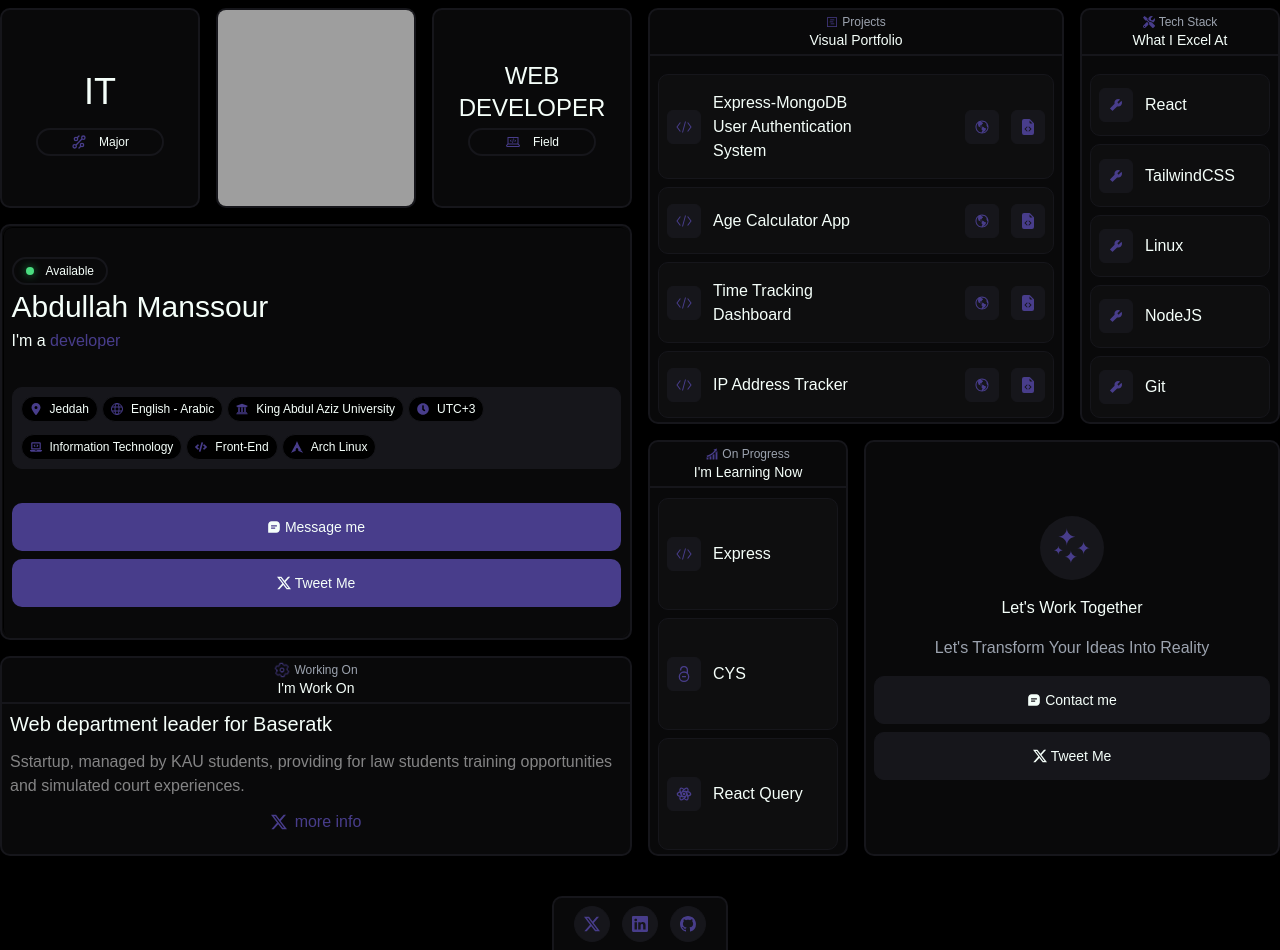
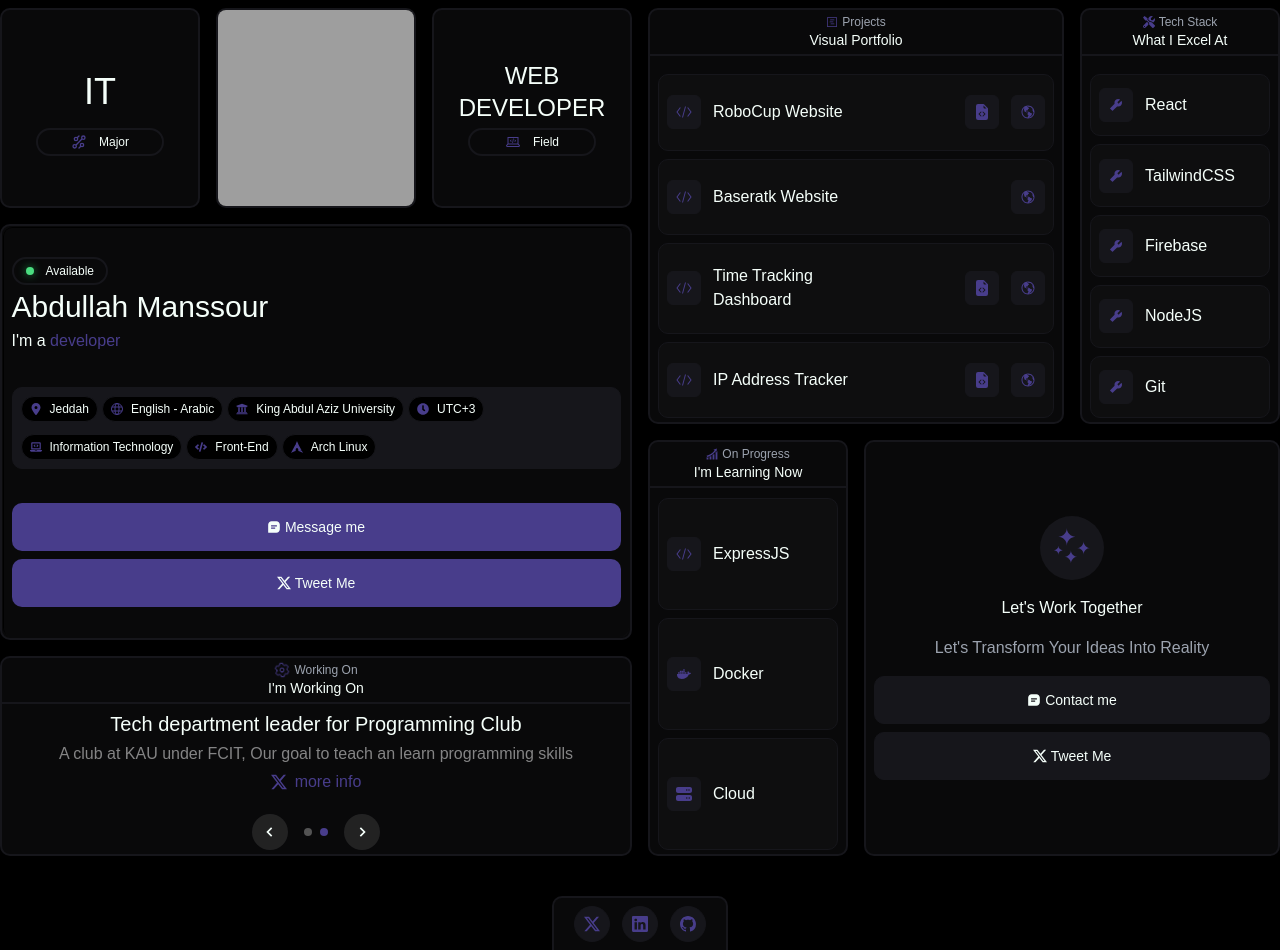
Before and after one commit to vAbdullh/portfolio, a React (Create React App) app in the folder interface/: page / in a window 1280 px wide. Built offline with nearby package versions, Linux system fonts and the light colour scheme; grey boxes are pictures that could not be loaded.

Commit message:
add new project

```diff
--- a/interface/package.json
+++ b/interface/package.json
@@ -18,7 +18,8 @@
     "start": "react-scripts start",
     "build": "react-scripts build",
     "test": "react-scripts test",
-    "eject": "react-scripts eject"
+    "eject": "react-scripts eject",
+    "deploy": "npm run build && firebase deploy && rm -fr build"
   },
   "eslintConfig": {
     "extends": [
--- a/interface/src/Pages/Home.jsx
+++ b/interface/src/Pages/Home.jsx
@@ -4,8 +4,8 @@ import Container from "../Components/Container";
 import Footer from "../Components/Footer";
 import Tags from "../Components/Tags";
 
-import { AiFillTool, AiOutlineLoading3Quarters } from "react-icons/ai";
-import { BiSolidMessageSquareDetail } from "react-icons/bi";
+import { AiFillTool, AiOutlineDocker, AiOutlineLoading3Quarters } from "react-icons/ai";
+import { BiChevronLeft, BiChevronRight, BiSolidMessageSquareDetail } from "react-icons/bi";
 import { BsFillFileEarmarkCodeFill, BsTwitterX } from "react-icons/bs";
 import { FaTools } from "react-icons/fa";
 import { GrTechnology } from "react-icons/gr";
@@ -17,8 +17,34 @@ import { LiaCodeSolid, LiaGlobeAmericasSolid, LiaLaptopCodeSolid } from "react-i
 import { TbBrandReact } from "react-icons/tb";
 import { WiStars } from "react-icons/wi";
 import { IoSettingsOutline } from "react-icons/io5";
+import { FaServer } from "react-icons/fa6";
 
 export default function Home() {
+    const slides = [
+        {
+            title: "Web department leader for Baseratk",
+            description:
+                "Startup, managed by KAU students, providing for law students training opportunities and simulated court experiences.",
+            link: "https://x.com/baseratk_sa",
+        },
+        {
+            title: "Tech department leader for Programming Club",
+            description:
+                "A club at KAU under FCIT, Our goal to teach an learn programming skills",
+            link: "https://x.com/ProggClub_KAU",
+        },
+    ];
+    const [current, setCurrent] = useState(0);
+
+    useEffect(() => {
+        const timer = setInterval(() => {
+            setCurrent((prev) => (prev + 1) % slides.length);
+        }, 5000);
+        return () => clearInterval(timer);
+    }, []);
+
+    const prev = () => setCurrent((prev) => (prev - 1 + slides.length) % slides.length);
+    const next = () => setCurrent((prev) => (prev + 1) % slides.length);
     return (
         <div className="min-h-screen flex flex-col justify-between">
             <p className="text-2xl pt-5 text-center text-primary md:hidden">
@@ -33,18 +59,54 @@ export default function Home() {
                 <Skills />
                 <Learning />
                 <Contact />
+
                 <Container divider={true} className="col-span-2 sm:col-span-3 order-2 relative grd place-items-center">
+                    {/* Header */}
+                    <div className="absolute top-0 left-0 p-1 w-full text-center capitalize">
+                        <span className="flex gap-1 justify-center items-center text-xs text-gray-400">
+                            <IoSettingsOutline size={16} className="text-primary animate-spin" />
+                            Working on
+                        </span>
+                        <p className="text-sm">I'm working on</p>
+                    </div>
 
-                    <div className="absolute top-0 left-0 p-1 w-full text-center capitalize">
-                        <span className="flex gap-1 justify-center items-center text-xs  text-gray-400"><IoSettingsOutline size={16} className="text-primary animate-spin" />Working on</span>
-                        <p className="text-sm"> i'm Work on</p>
-                    </div>
-                    <div className="mt-11 w-full flex flex-col lg:gap-3">
-                        <p className="text-[10px] lg:text-xl">Web department leader for Baseratk</p>
-                        <p className="font-thin text-white/50 text-[10px] lg:text-base">Sstartup, managed by KAU students, providing for law students training opportunities and simulated court experiences.</p>
-                        <a href="https://x.com/baseratk_sa" className="text-primary flex gap-2 justify-center items-center">
+                    {/* Slider content */}
+                    <div className="mt-11 w-full flex flex-col text-center transition-all duration-500">
+                        <p className="text-[10px] lg:text-xl">{slides[current].title}</p>
+                        <p className="font-thin text-white/50 text-[10px] lg:text-base mt-1">
+                            {slides[current].description}
+                        </p>
+                        <a
+                            href={slides[current].link}
+                            className="text-primary flex gap-2 justify-center items-center mt-1"
+                        >
                             <BsTwitterX className="text-primary" /> more info
                         </a>
+                    </div>
+
+                    <div className="flex items-center flex-row gap-4 absolute bottom-1 mx-auto left-1/2 -translate-x-1/2">
+                        <button
+                            onClick={prev}
+                            className="bg-white/10 hover:bg-white/20 p-2 rounded-full"
+                        >
+                            <BiChevronLeft size={20} />
+                        </button>
+                        <div className="flex justify-center gap-2">
+                            {slides.map((_, i) => (
+                                <button
+                                    key={i}
+                                    onClick={() => setCurrent(i)}
+                                    className={`w-2 h-2 rounded-full transition-all duration-300 ${current === i ? "bg-primary" : "bg-white/30"
+                                        }`}
+                                />
+                            ))}
+                        </div>
+                        <button
+                            onClick={next}
+                            className="bg-white/10 hover:bg-white/20 p-2 rounded-full"
+                        >
+                            <BiChevronRight size={20} />
+                        </button>
                     </div>
                 </Container>
 
@@ -136,15 +198,15 @@ const Projects = () => {
             [
                 {
                     "id": 1,
-                    "name": "Express-MongoDB User Authentication System",
-                    "link": "http://auth2.abdullh.tech/",
-                    "repo": "https://github.com/vAbdullh/Express-MongoDB-User-Authentication-System"
+                    "name": "RoboCup Website",
+                    "link": "https://robo-cup-ecec.web.app/",
+                    "repo": "https://github.com/vAbdullh/roboCup"
                 },
                 {
                     "id": 2,
-                    "name": "Age calculator app",
-                    "link": "https://vabdullh.github.io/Age-calculator-react/dist/",
-                    "repo": "https://github.com/vAbdullh/Age-calculator-react"
+                    "name": "Baseratk website",
+                    "link": "http://baseratk.com",
+                    // "repo": "https://github.com/vAbdullh/Express-MongoDB-User-Authentication-System"
                 },
                 {
                     "id": 3,
@@ -202,12 +264,14 @@ const ProjectBox = ({ name, link, repo }) => {
                 <span className="max-w-36">{name}</span>
             </div>
             <div className='flex gap-3 min-w-20'>
-                <div className='flex gap-3'>
+                <div className='flex gap-3 justify-end items-end flex-1'>
+                    {repo &&
+                        <a href={repo} className="bg-black1 p-2 rounded-md border border-light-black flex items-center justify-center" target="_blank" rel="noopener noreferrer" title="repo">
+                            <BsFillFileEarmarkCodeFill className='text-primary h-full w-full' />
+                        </a>
+                    }
                     <a href={link} className="bg-black1 p-2 rounded-md border border-light-black flex items-center justify-center">
                         <LiaGlobeAmericasSolid className='text-primary h-full w-full' />
-                    </a>
-                    <a href={repo} className="bg-black1 p-2 rounded-md border border-light-black flex items-center justify-center">
-                        <BsFillFileEarmarkCodeFill className='text-primary h-full w-full' />
                     </a>
                 </div>
 
@@ -218,7 +282,7 @@ const ProjectBox = ({ name, link, repo }) => {
 }
 
 const Skills = () => {
-    const skills = ["react", "tailwindCSS", "linux", "nodeJS", "git"]
+    const skills = ["react", "tailwindCSS", "firebase", "nodeJS", "git"]
 
     return <Container className='row-span-2' divider={true}>
         <div className="absolute top-0 left-0 p-1 w-full text-center capitalize">
@@ -251,19 +315,19 @@ const Learning = () => {
                     <div className="bg-black1 p-2 rounded-md border border-light-black ">
                         <LiaCodeSolid className="h-full w-full text-primary" />
                     </div>
-                    <span>express</span>
+                    <span>expressJS</span>
                 </li>
                 <li className="flex-grow flex items-center gap-3 border mt-2 border-light-black bg-black2 p-1 md:p-2 rounded-10">
                     <div className="bg-black1 p-2 rounded-md border border-light-black ">
-                        <GrInsecure className="h-full w-full text-primary" />
+                        <AiOutlineDocker className="h-full w-full text-primary" />
                     </div>
-                    <span>CYS</span>
+                    <span>Docker</span>
                 </li>
                 <li className="flex-grow flex items-center gap-3 border mt-2 border-light-black bg-black2 p-1 md:p-2 rounded-10">
                     <div className="bg-black1 p-2 rounded-md border border-light-black ">
-                        <TbBrandReact className="h-full w-full text-primary" />
+                        <FaServer className="h-full w-full text-primary" />
                     </div>
-                    <span>react query</span>
+                    <span>Cloud </span>
                 </li>
             </ul>
         </Container>
```
Also changed, not shown: 2 other files (tests, documents, lock files or other folders).
